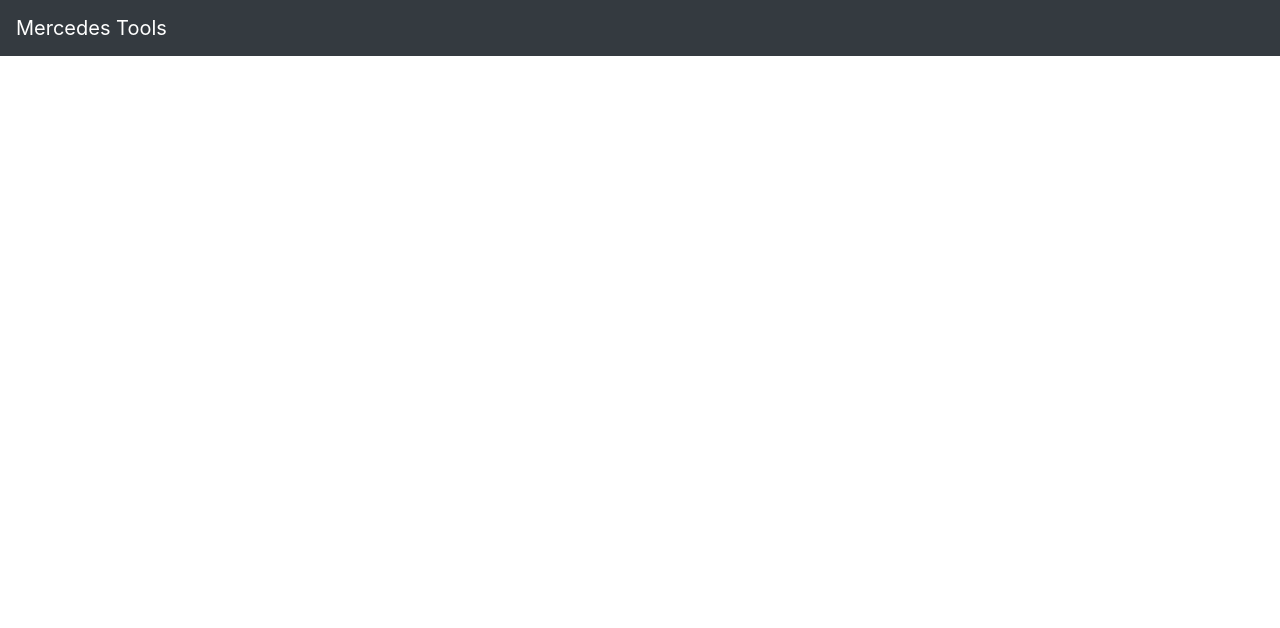
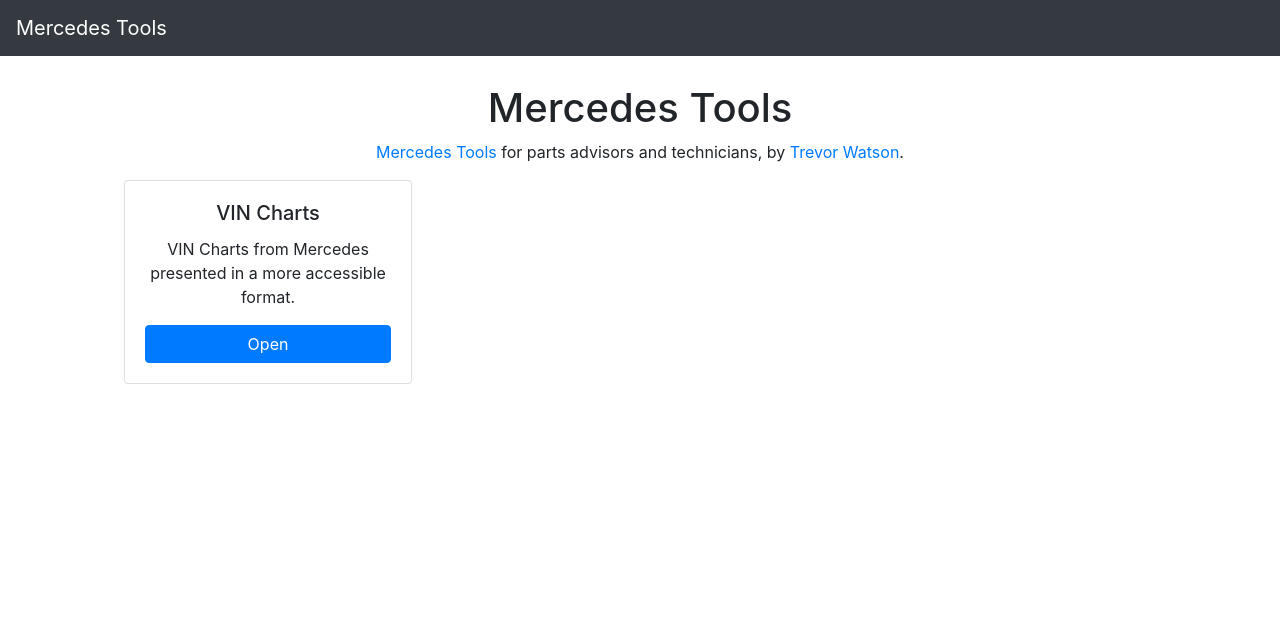
Before and after one commit to cfc603/mercedes_tools, a Django app: template core/templates/core/home.html in a window 1280 px wide. Shown: the top 628 px of the page. Run offline with Django 3.2, Linux system fonts and the light colour scheme; the template is opened without the code that fills it, so the values that code supplies are empty; some libraries are stand-ins or nearby versions.

Commit message:
add vin_charts.ModelYearList view to core.Home view

```diff
--- a/core/templates/core/home.html
+++ b/core/templates/core/home.html
@@ -4,4 +4,17 @@
 {% endblock nav %}
 
 {% block content %}
+    <div class="centered">
+        <h1>Mercedes Tools</h1>
+        <p><a href="{% url 'core:home' %}">Mercedes Tools</a> for parts advisors and technicians, by <a href="https://www.trevorwatson.info/" target="_blank">Trevor Watson</a>.</p>
+        <div class="col-md-3">
+            <div class="card" style="width: 18rem;">
+                <div class="card-body">
+                    <h5 class="card-title">VIN Charts</h5>
+                    <p class="card-text">VIN Charts from Mercedes presented in a more accessible format.</p>
+                    <a href="{% url 'vin_charts:model_year_list' %}" class="btn btn-primary btn-block">Open</a>
+                </div>
+            </div>
+        </div>
+    </div>
 {% endblock content %}
```
